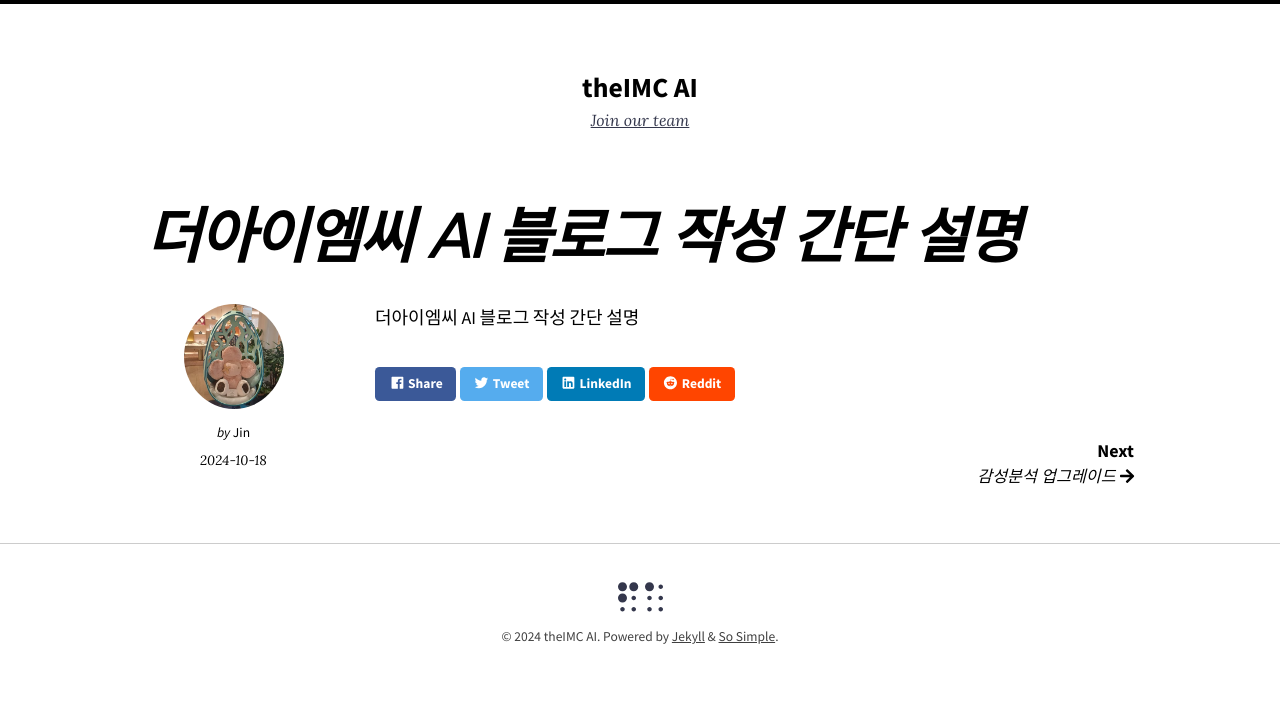
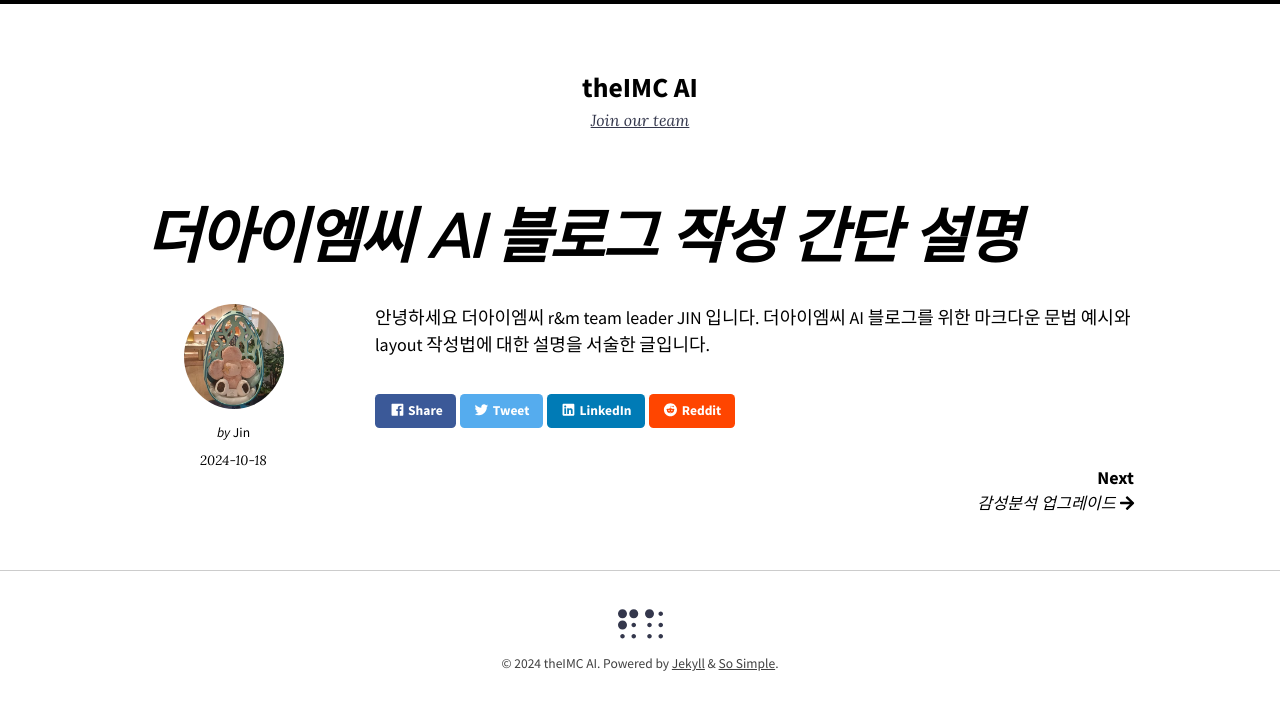
Before and after one commit to hjjson/hjjson.github.io, a Jekyll site: the page built from _posts/2024-10-18-guide-for-blog-write.markdown, in a window 1280 px wide. Shown: the top 710 px of the page. Built offline with Jekyll 4.4.1, drawn with Linux system fonts in a browser that asks for light colours; nearby versions of some CDN libraries.

Commit message:
Update 2024-10-18-guide-for-blog-write.markdown

```diff
--- a/_posts/2024-10-18-guide-for-blog-write.markdown
+++ b/_posts/2024-10-18-guide-for-blog-write.markdown
@@ -3,6 +3,9 @@ layout: post
 title:  더아이엠씨 AI 블로그 작성 간단 설명
 date:   2024-10-18 10:41:26 +0900
 author: Jin
-excerpt: 더아이엠씨 AI 블로그 작성 간단 설명
+excerpt_separator: "<!--more-->"
 ---
-더아이엠씨 AI 블로그 작성 간단 설명
+
+안녕하세요 더아이엠씨 r&m team leader JIN 입니다.
+더아이엠씨 AI 블로그를 위한 마크다운 문법 예시와 layout 작성법에 대한 설명을 서술한 글입니다.
+<!--more-->
```
